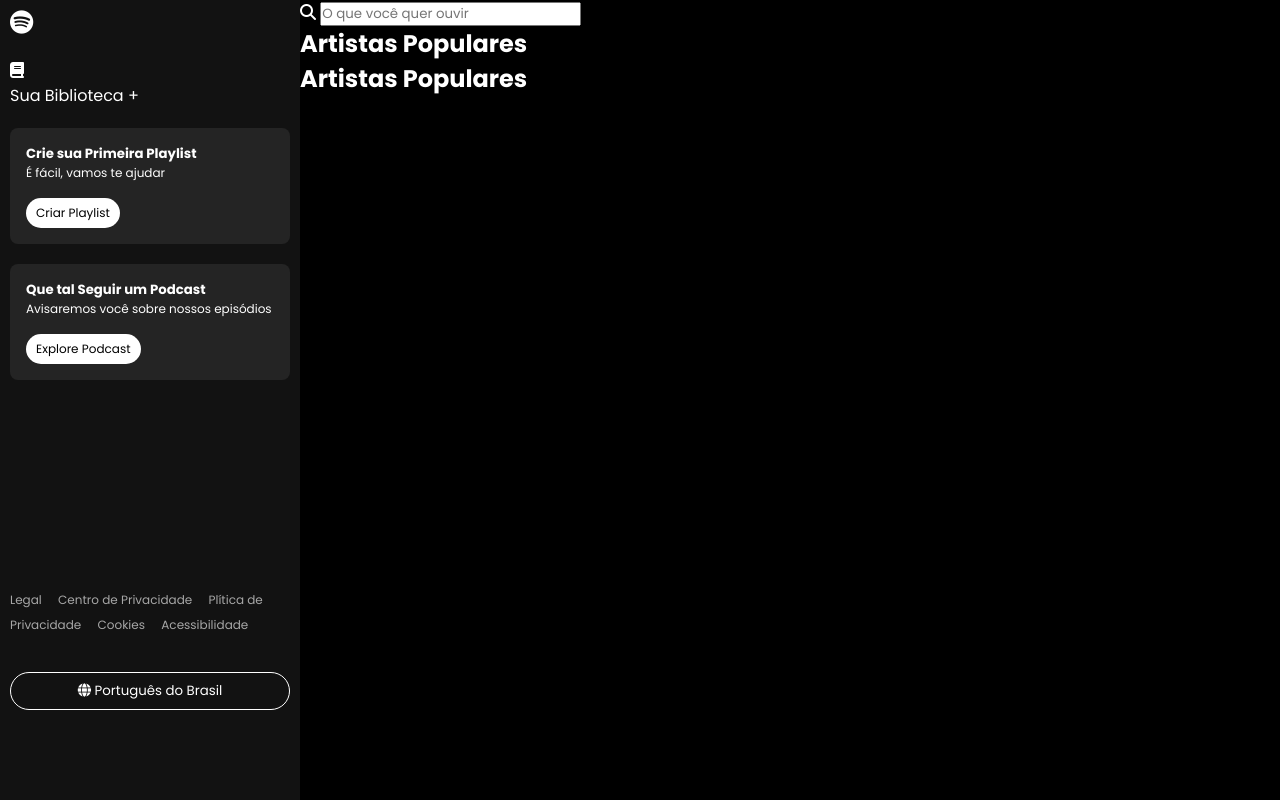
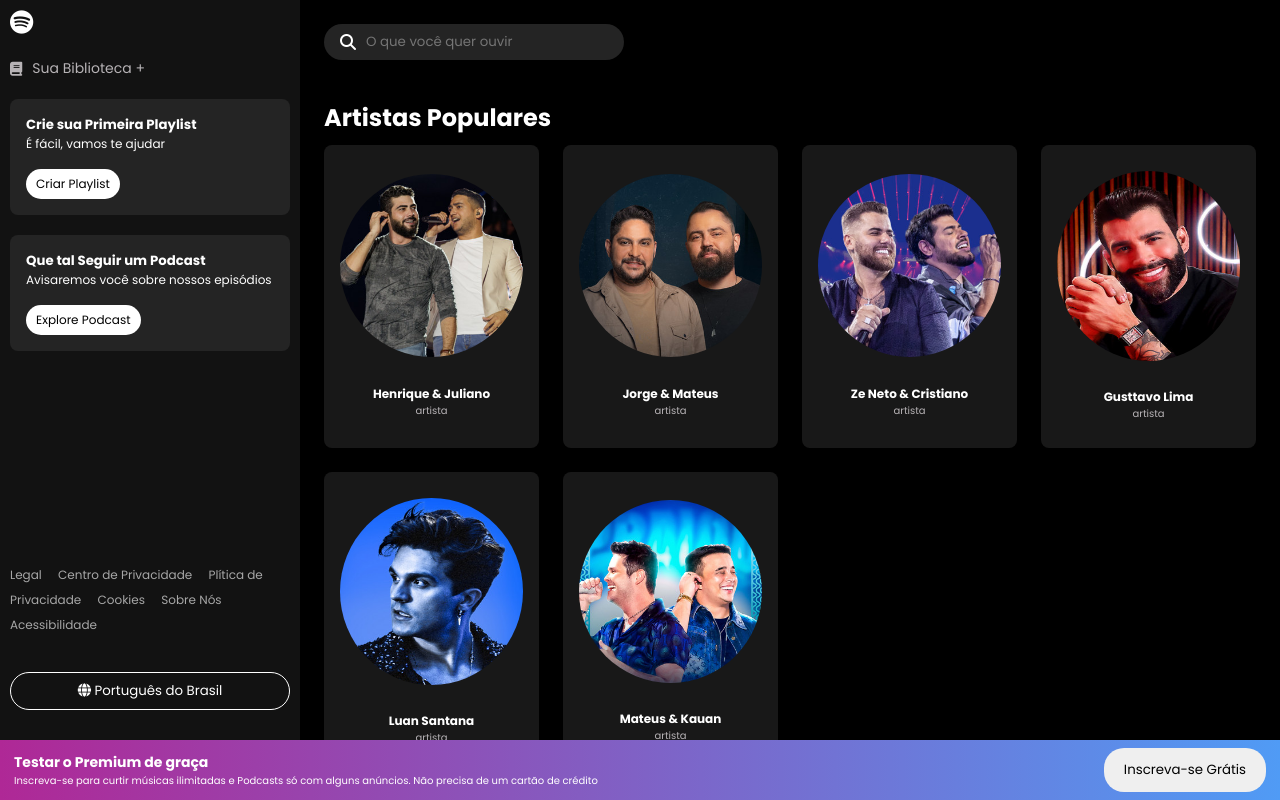
Before and after one commit to andercosta17/projeto-spotify, a plain HTML site: page index.html in a window 1280 px wide. Drawn offline with Linux system fonts and the light colour scheme.

Commit message:
finalizando Projeto

```diff
--- a/index.html
+++ b/index.html
@@ -15,7 +15,7 @@
             <div class="nav-logo">
                 <i class="fa-brands fa-spotify"></i>
             </div>
-            <div class="nav-libary">
+            <div class="nav-library">
                 <i class="fa-solid fa-book"></i>
                 <p>Sua Biblioteca +</p>
             </div>
@@ -34,6 +34,7 @@
                 <a href="#">Centro de Privacidade</a>
                 <a href="#">Plítica de Privacidade</a>
                 <a href="#">Cookies</a>
+                <a href="#">Sobre Nós</a>
                 <a href="#">Acessibilidade</a>
             </div>
             <button class="nav-lang-button">
@@ -52,13 +53,19 @@
                     <!-- Inserir dados com JS -->
                 </div>
 
-                <h2>Artistas Populares</h2>
+                <h2>Albuns Populares</h2>
                 <div class="albums-grid">
                     <!-- Inserir dados com JS -->
                 </div>
             </section>
         </main>
-
+    </div>
+    <div class="banner">
+        <div>
+            <h2>Testar o Premium de graça</h2>
+            <p>Inscreva-se para curtir músicas ilimitadas e Podcasts só com alguns anúncios. Não precisa de um cartão de crédito</p>
+        </div>
+        <button>Inscreva-se Grátis</button>
     </div>
 </body>
 <script src="scripts.js"></script>
--- a/scripts.js
+++ b/scripts.js
@@ -0,0 +1,56 @@
+document.addEventListener('DOMContentLoaded', () => {
+    const artistsData = [
+        { name: 'Henrique & Juliano', image: './img/artista-henrique-juliano.jpg' },
+        { name: 'Jorge & Mateus', image: './img/artista-jorge-mateus.jpg' },
+        { name: 'Ze Neto & Cristiano', image: './img/artista-ze-neto.jpg' },
+        { name: 'Gusttavo Lima', image: './img/artista-gusttavo-lima.jpg' },
+        { name: 'Luan Santana', image: './img/artista-luan-santana.jpg' },
+        { name: 'Mateus & Kauan', image: './img/artista-mateus-kauan.jpg' }
+    ];
+
+    const albumsData = [
+        { name: 'White Noise (Sleep & Relaxation Sound)', artist: 'Sleepy John', image: './img/album-white-noise.jpg' },
+        { name: 'O Céu Explica Tudo (Ao Vivo)', artist: 'Henrique & Juliano', image: './img/album-ceu-explica.jpg' },
+        { name: 'Nada como um dia após o outro', artist: 'Racionais', image: './img/album-vida-loka.jpg' },
+        { name: 'HIT ME HARD AND SOFT', artist: 'Billie Eilish', image: './img/album-hit-me.jpg' },
+        { name: 'CAJU', artist: 'Liniker', image: './img/album-caju.jpg' },
+        { name: 'Escândalo Infinito', artist: 'Luísa Sonza', image: './img/album-escandalo.jpg' },
+    ];
+
+    const artistGrid = document.querySelector('.artists-grid')
+    const albumsGrid = document.querySelector('.albums-grid')
+
+
+    artistsData.forEach( artist => {
+        const artistCard = document.createElement('div')
+        artistCard.classList.add('artist-card')
+
+        artistCard.innerHTML = `
+            <img src="${artist.image}" alt="imagem do ${artist.name}">
+            <div>
+                <h3>${artist.name}</h3>
+                <p>artista</p>
+            </div>
+        `
+
+        artistGrid.appendChild(artistCard)
+
+    })
+
+    albumsData.forEach( album => {
+        const albumCard = document.createElement('div')
+        albumCard.classList.add('album-card')
+
+        albumCard.innerHTML = `
+            <img src="${album.image}" alt="imagem do ${album.name}">
+            <div>
+                <h3>${album.name}</h3>
+                <p>${album.artist}</p>
+            </div>
+        `
+
+        albumsGrid.appendChild(albumCard)
+
+    })
+
+})
--- a/styles.css
+++ b/styles.css
@@ -85,3 +85,103 @@ body {
     cursor: pointer;
     border-radius: 20px;
 }
+
+main {
+    padding: 24px;
+    flex-grow: 1;
+    overflow-y: auto;
+}
+
+.search-bar {
+    display: flex;
+    align-items: center;
+    background-color: #242424;
+    padding: 8px 16px;
+    border-radius: 20px;
+    width: 300px;
+}
+
+.search-bar input {
+    background-color: transparent;
+    border: none;
+    color: #fff;
+    width: 100%;
+    margin-left: 10px;
+    outline: none;
+}
+
+.artists-grid, .albums-grid {
+    display: grid;
+    grid-template-columns: repeat(auto-fill, minmax(180px, 1fr));
+    gap: 24px;
+    margin-bottom: 40px;
+}
+
+.artist-card, .album-card {
+    background-color: #181818;
+    padding: 16px;
+    border-radius: 8px;
+    text-align: center;
+    cursor: pointer;
+    transition: background-color 0.3s;
+    display: flex;
+    flex-direction: column;
+    justify-content: space-evenly;
+}
+
+.artist-card:hover, .album-card:hover {
+    background-color: #282828;
+}
+
+.artist-card img, .album-card img {
+    width: 100%;
+    max-height: 70%;
+    border-radius: 50%;
+    margin-bottom: 16px;
+}
+
+.artist-card h3, .album-card h3 {
+    font-size: 12px;
+}
+
+.artist-card p, .album-card p {
+    font-size: 10px;
+    color: #b7b3b6;
+}
+
+.content {
+    margin-top: 40px;
+}
+
+.content h2 {
+    margin-bottom: 10px;
+}
+
+.banner {
+    position: fixed;
+    bottom: 0;
+    right: 0;
+    left: 0;
+    background: linear-gradient(90deg, #af2896, #509bf5);
+    display: flex;
+    justify-content: space-between;
+    align-items: center;
+    padding: 8px 14px;
+}
+
+.banner h2 {
+    font-size: 14px;
+}
+
+.banner p {
+    font-size: 10px;
+}
+
+.banner button {
+    border-radius: 20px;
+    color: #000;
+    border: none;
+    padding: 12px 20px;
+    font-weight: 600px;
+    cursor: pointer;
+}
```
Also changed, not shown: img/album-caju.jpg (added), img/album-ceu-explica.jpg (added), img/album-escandalo.jpg (added), img/album-hit-me.jpg (added), img/album-racionais.jpg (added), img/album-vida-loka.jpg (added), img/album-white-noise.jpg (added), img/artista-gusttavo-lima.jpg (added), img/artista-henrique-juliano.jpg (added), img/artista-jorge-mateus.jpg (added), img/artista-luan-santana.jpg (added), img/artista-mateus-kauan.jpg (added), img/artista-ze-neto.jpg (added).
